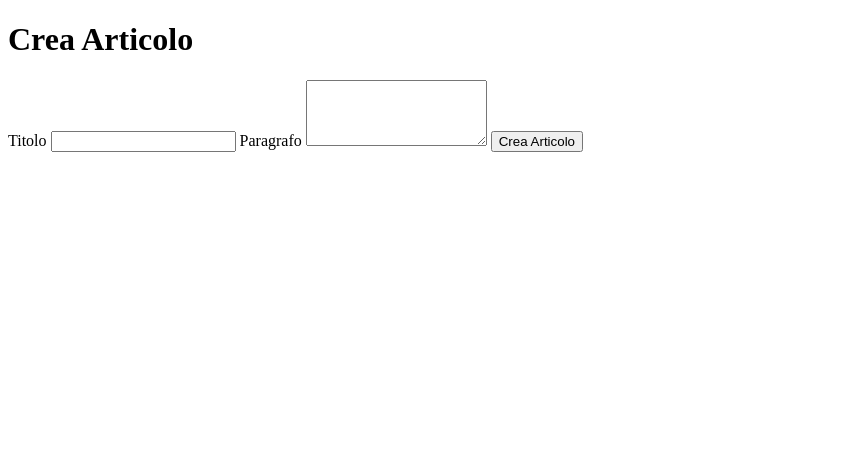
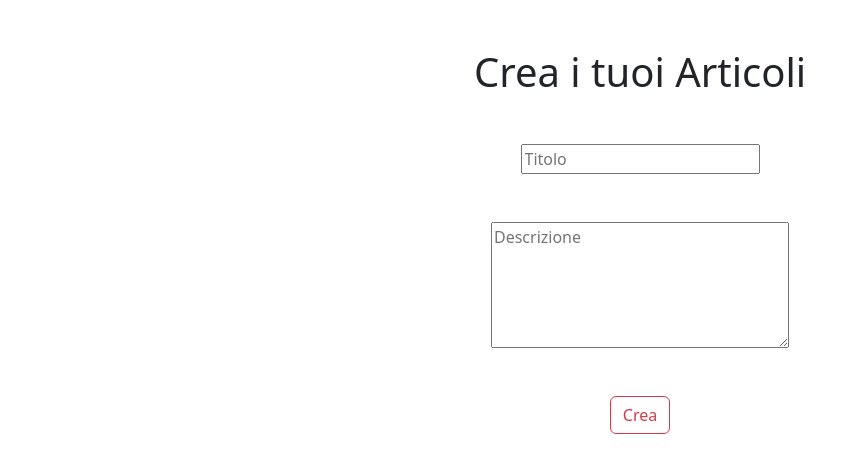
Before and after one commit to vincilisi/Dom2, a plain HTML site: page index.html in a window 1280 px wide. Shown: the whole page, without its empty margins (0-858 px from the left). Drawn offline with nearby package versions, Linux system fonts and the light colour scheme.

Commit message:
correzione selfwork dom2

```diff
--- a/index.html
+++ b/index.html
@@ -3,21 +3,39 @@
 <head>
     <meta charset="UTF-8">
     <meta name="viewport" content="width=device-width, initial-scale=1.0">
+    <link href="https://cdn.jsdelivr.net/npm/bootstrap@5.3.3/dist/css/bootstrap.min.css" rel="stylesheet" integrity="sha384-QWTKZyjpPEjISv5WaRU9OFeRpok6YctnYmDr5pNlyT2bRjXh0JMhjY6hW+ALEwIH" crossorigin="anonymous">
     <title>Document</title>
 </head>
 <body>
-    <div class="container">
-        <h1>Crea Articolo</h1>
-        <form id="article-form">
-            <label for="title">Titolo</label>
-            <input type="text" id="title" name="title" required>
+    <form>
+        <h1 class="text-center mt-5">Crea i tuoi Articoli</h1>
 
-            <label for="paragraph">Paragrafo</label>
-            <textarea id="paragraph" name="paragraph" rows="4" required></textarea>
+        <div class="d-flex justify-content-center my-5">
+            <input type="text" placeholder="Titolo">
+        </div>
+        <div class="d-flex justify-content-center mt-5">
+            <textarea placeholder="Descrizione" cols="30" rows="5"></textarea>
+        </div>
+        <div class="d-flex justify-content-center mt-5">
+            <button type="button" class="btn btn-outline-danger">Crea</button>
+        </div>
+        <div class="container">
 
-            <button type="button" onclick="createArticle()">Crea Articolo</button>
-        </form>
-    </div>
+        </div>
+    </form>
+
+
+
+
+
+
+
+
+
+
+
+
+    <script src="https://cdn.jsdelivr.net/npm/bootstrap@5.3.3/dist/js/bootstrap.bundle.min.js" integrity="sha384-YvpcrYf0tY3lHB60NNkmXc5s9fDVZLESaAA55NDzOxhy9GkcIdslK1eN7N6jIeHz" crossorigin="anonymous"></script>
 
     <script src="main.js"></script>
 </body>
--- a/main.js
+++ b/main.js
@@ -1,30 +1,28 @@
-function createArticle() {
-    const titleInput = document.getElementById('title');
-    const paragraphInput = document.getElementById('paragraph');
+let titolo  = document.querySelector('input');
+let descrizione = document.querySelector('textarea');
+let btn = document.querySelector('button');
+let conteiner = document.querySelector('.container')
 
-    const title = titleInput.value;
-    const paragraph = paragraphInput.value;
 
-    if (!title || !paragraph) {
-        alert('Titolo e paragrafo sono obbligatori!');
-        return;
-    }
 
-    const date = new Date();
-    const formatDate = date.toLocaleDateString();
+btn.addEventListener('click', ()=>{
+    let date = new Date()
+    let formatDate = date.toLocaleDateString()
 
-    const article = `
-        <article>
-            <h2>${title}</h2>
-            <p>${paragraph}</p>
-            <p>Data di pubblicazione: ${formatDate}</p>
-        </article>
-    `;
 
-    // Aggiungi l'articolo alla pagina o invialo al server, a seconda delle tue esigenze
-    console.log(article);
 
-    // Pulisci gli input
-    titleInput.value = '';
-    paragraphInput.value = '';
-}
+
+    if(titolo.value == '' && descrizione.value == ''){
+        alert('I capi sono vuoi')
+        }else{
+            let div = document.createElement('div')
+            div.style.backgroundColor='#0d0d';
+            div.style.padding= '20px'
+            div.style.marginTop='20px'
+            div.style.border='2.5px solid black'
+;            div.innerHTML = '<h2>' + titolo.value + '</h2>' + '<p>'+ descrizione.value+ '</p>' + '<i>'+formatDate+'</i>'
+            conteiner.appendChild(div)
+            titolo.value= ''
+            descrizione.value=''
+        }
+})
```
